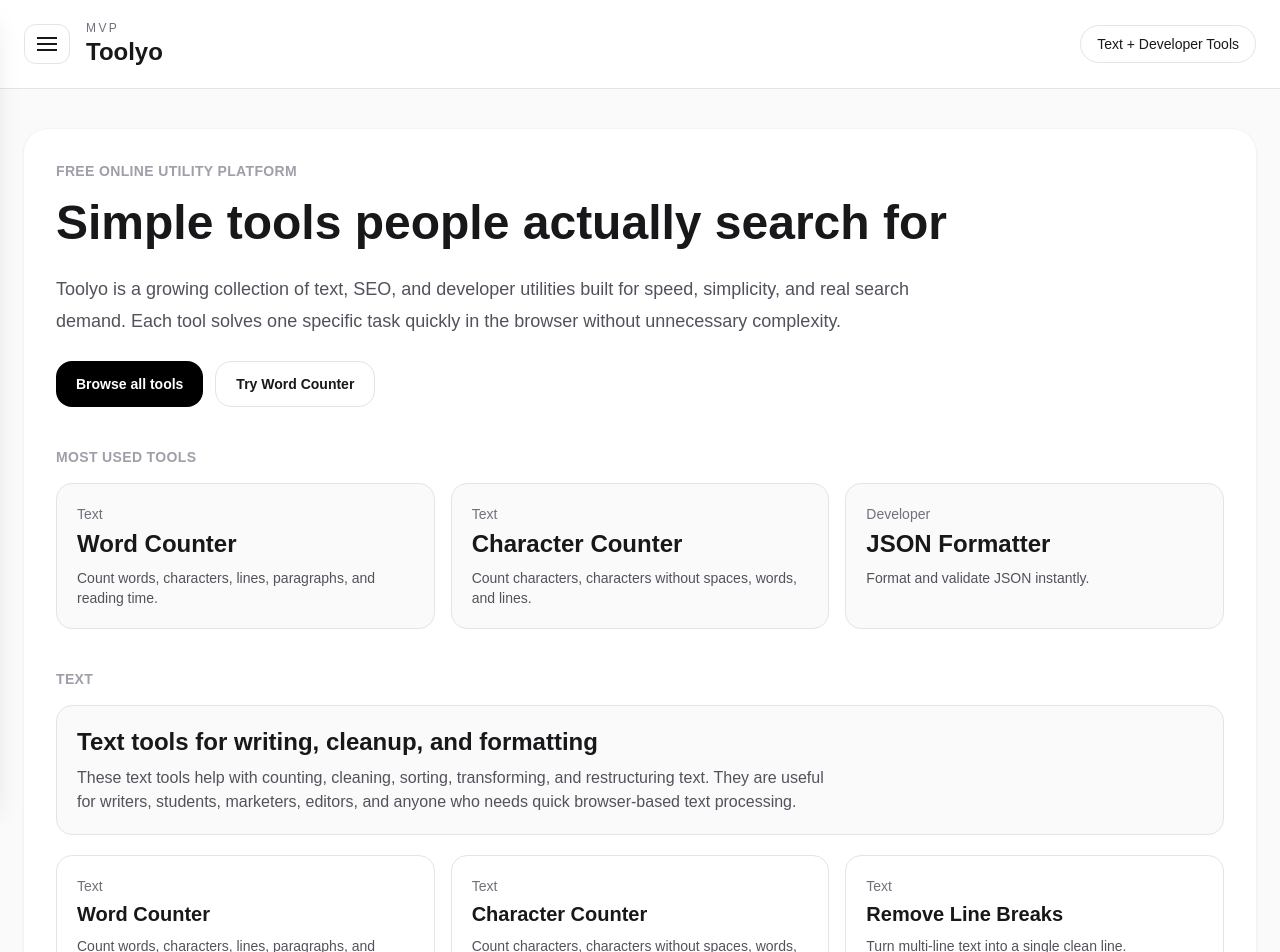
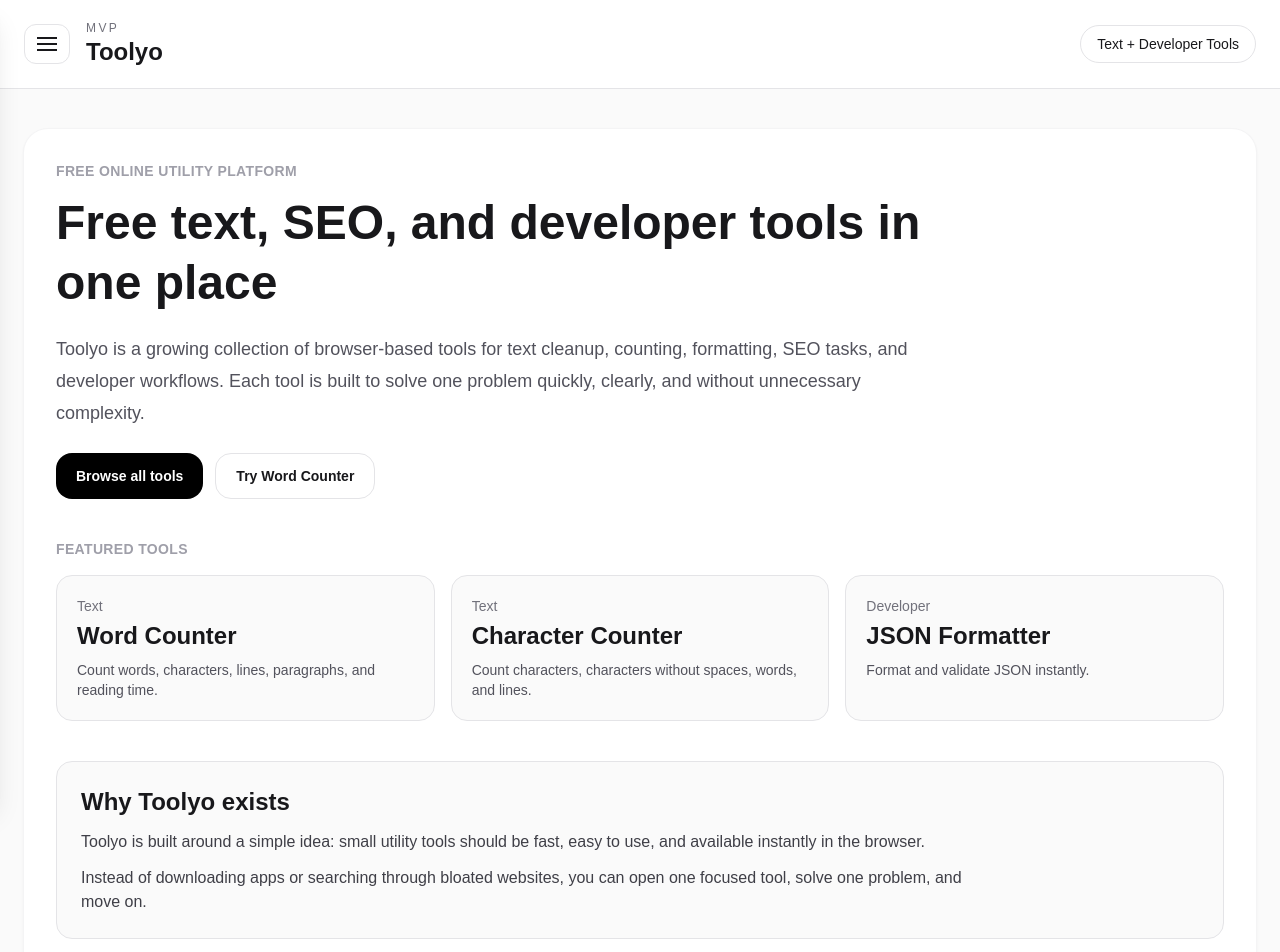
Before and after one commit to Kalluska/Toolyo, a Next.js app: page / in a window 1280 px wide. Shown: the top 952 px of the page. Built offline with nearby package versions, Linux system fonts and the light colour scheme.

Commit message:
Improve homepage metadata and messaging

```diff
--- a/src/app/layout.tsx
+++ b/src/app/layout.tsx
@@ -2,37 +2,41 @@ import type { Metadata } from "next";
 import "./globals.css";
 
 export const metadata: Metadata = {
-  metadataBase: new URL("https://toolyo.com"),
+  metadataBase: new URL("https://toolyo-kappa.vercel.app"),
   title: {
-    default: "Toolyo",
+    default: "Toolyo – Free Text, SEO & Developer Tools",
     template: "%s | Toolyo",
   },
   description:
-    "Simple text and developer tools built for speed, utility, and search demand.",
+    "Toolyo is a free collection of text, SEO, and developer tools built for speed, simplicity, and real search demand.",
   applicationName: "Toolyo",
   keywords: [
     "text tools",
+    "seo tools",
     "developer tools",
     "word counter",
     "character counter",
     "json formatter",
-    "remove line breaks",
-    "base64 encode decode",
-    "url encode decode",
+    "slug generator",
+    "password generator",
+    "free online tools",
   ],
   openGraph: {
-    title: "Toolyo",
+    title: "Toolyo – Free Text, SEO & Developer Tools",
     description:
-      "Simple text and developer tools built for speed, utility, and search demand.",
-    url: "https://toolyo.com",
+      "Free browser-based tools for text, SEO, and developer workflows.",
+    url: "https://toolyo-kappa.vercel.app",
     siteName: "Toolyo",
     type: "website",
   },
   twitter: {
     card: "summary_large_image",
-    title: "Toolyo",
+    title: "Toolyo – Free Text, SEO & Developer Tools",
     description:
-      "Simple text and developer tools built for speed, utility, and search demand.",
+      "Free browser-based tools for text, SEO, and developer workflows.",
+  },
+  alternates: {
+    canonical: "https://toolyo-kappa.vercel.app",
   },
 };
 
--- a/src/app/page.tsx
+++ b/src/app/page.tsx
@@ -83,12 +83,12 @@ export default function HomePage() {
               Free Online Utility Platform
             </div>
             <h2 className="mt-3 text-5xl font-bold leading-tight">
-              Simple tools people actually search for
+              Free text, SEO, and developer tools in one place
             </h2>
             <p className="mt-5 text-lg leading-8 text-zinc-600">
-              Toolyo is a growing collection of text, SEO, and developer utilities built
-              for speed, simplicity, and real search demand. Each tool solves one specific
-              task quickly in the browser without unnecessary complexity.
+              Toolyo is a growing collection of browser-based tools for text cleanup,
+              counting, formatting, SEO tasks, and developer workflows. Each tool is
+              built to solve one problem quickly, clearly, and without unnecessary complexity.
             </p>
 
             <div className="mt-6 flex flex-wrap gap-3">
@@ -109,7 +109,7 @@ export default function HomePage() {
 
           <section className="mt-10">
             <div className="mb-4 text-sm font-semibold uppercase tracking-wide text-zinc-400">
-              Most used tools
+              Featured tools
             </div>
             <div className="grid gap-4 md:grid-cols-3">
               {featuredTools.map((tool) => (
@@ -123,6 +123,20 @@ export default function HomePage() {
                   <p className="mt-2 text-sm text-zinc-600">{tool.description}</p>
                 </Link>
               ))}
+            </div>
+          </section>
+
+          <section className="mt-10 rounded-2xl border border-zinc-200 bg-zinc-50 p-6">
+            <h3 className="text-2xl font-bold">Why Toolyo exists</h3>
+            <div className="mt-3 max-w-4xl space-y-3 text-zinc-700">
+              <p>
+                Toolyo is built around a simple idea: small utility tools should be fast,
+                easy to use, and available instantly in the browser.
+              </p>
+              <p>
+                Instead of downloading apps or searching through bloated websites, you can
+                open one focused tool, solve one problem, and move on.
+              </p>
             </div>
           </section>
 
```
